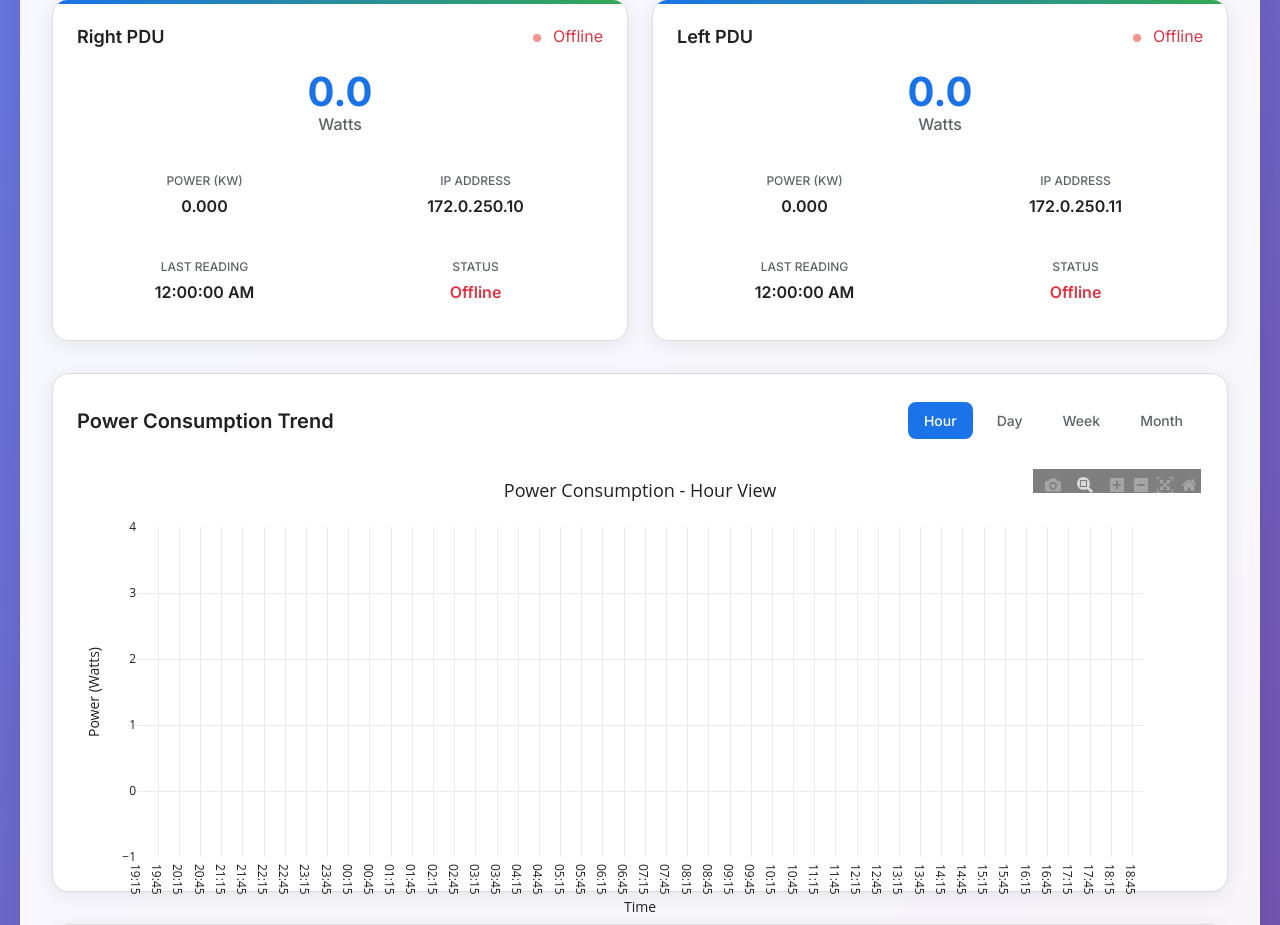
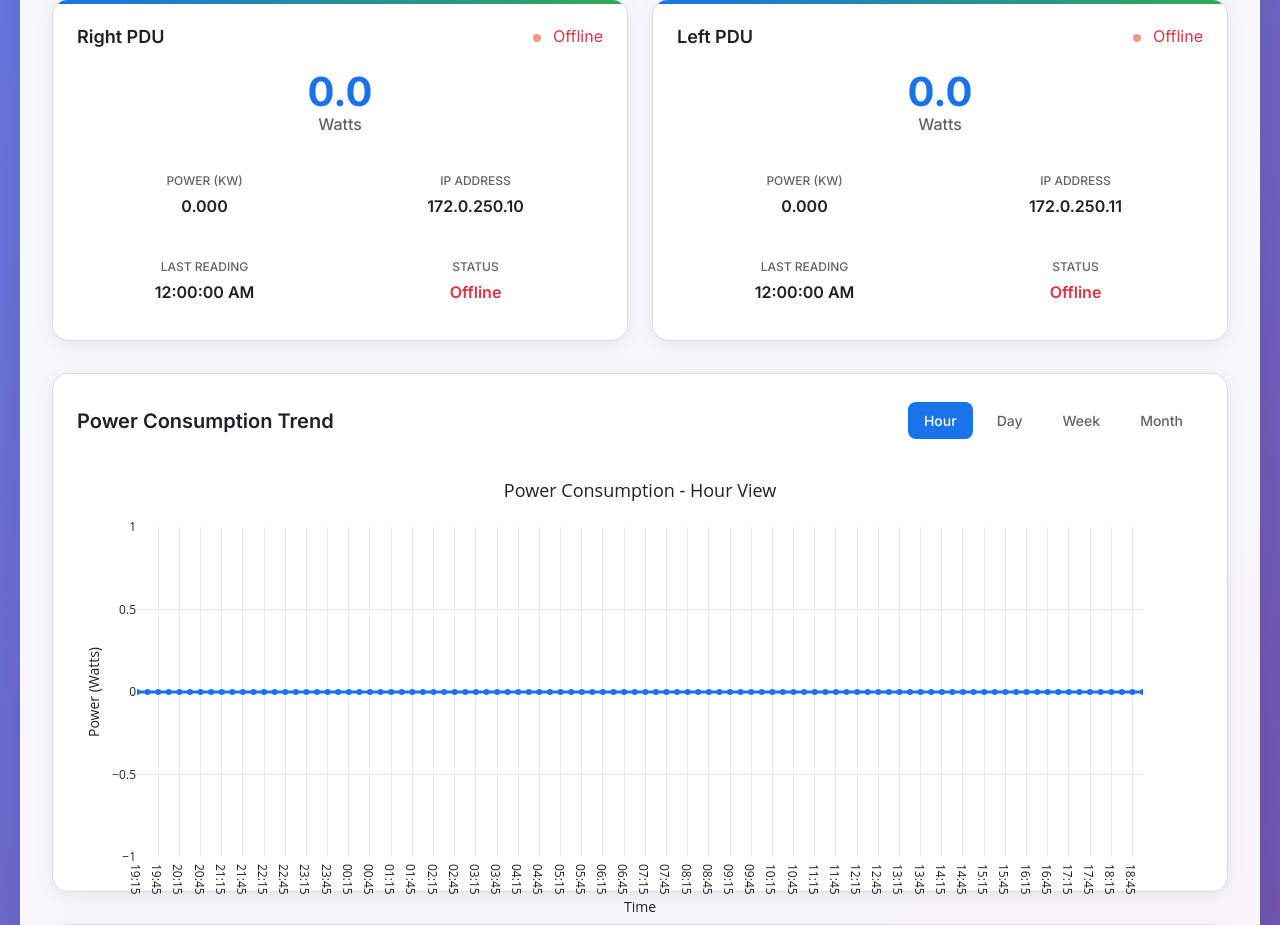
Before and after one commit to TWSOLLTD/PDU, a Flask app: page / in a window 1280 px wide. Shown: the part 489-1414 px from the top of the page. Run offline with Flask 3, Linux system fonts and the light colour scheme; data comes from the database, SQL or seed files in the repository; data that the repository does not hold is empty; some libraries are stand-ins or nearby versions.

Commit message:
more graph changes

```diff
--- a/app.py
+++ b/app.py
@@ -186,7 +186,7 @@ def get_power_data():
                     avg_power = sum(interval_data[target_interval]) / len(interval_data[target_interval])
                     chart_data['power_watts'].append(round(avg_power, 1))
                 else:
-                    chart_data['power_watts'].append(None)  # Use None to show gaps
+                    chart_data['power_watts'].append(0)  # Use 0 to show all dots
 
         elif period == 'day':
             # Get last 7 days of data, grouped by day
@@ -216,7 +216,7 @@ def get_power_data():
                     avg_power = sum(daily_data[target_date]) / len(daily_data[target_date])
                     chart_data['power_watts'].append(round(avg_power, 1))
                 else:
-                    chart_data['power_watts'].append(None)
+                    chart_data['power_watts'].append(0)
 
         elif period == 'week':
             # Get last 4 weeks of data, grouped by week
@@ -249,7 +249,7 @@ def get_power_data():
                     avg_power = sum(weekly_data[target_week]) / len(weekly_data[target_week])
                     chart_data['power_watts'].append(round(avg_power, 1))
                 else:
-                    chart_data['power_watts'].append(None)
+                    chart_data['power_watts'].append(0)
 
         elif period == 'month':
             # Get last 12 months of data, grouped by month
@@ -279,7 +279,7 @@ def get_power_data():
                     avg_power = sum(monthly_data[target_month]) / len(monthly_data[target_month])
                     chart_data['power_watts'].append(round(avg_power, 1))
                 else:
-                    chart_data['power_watts'].append(None)
+                    chart_data['power_watts'].append(0)
 
         return jsonify({
             'success': True,
--- a/templates/index.html
+++ b/templates/index.html
@@ -1103,9 +1103,8 @@
 
                 const config = {
                     responsive: true,
-                    displayModeBar: true,
-                    displaylogo: false,
-                    modeBarButtonsToRemove: ['pan2d', 'lasso2d', 'select2d']
+                    displayModeBar: false,
+                    displaylogo: false
                 };
 
                 Plotly.newPlot('power-chart', traces, layout, config);
@@ -1154,9 +1153,8 @@
 
                 const config = {
                     responsive: true,
-                    displayModeBar: true,
-                    displaylogo: false,
-                    modeBarButtonsToRemove: ['pan2d', 'lasso2d', 'select2d']
+                    displayModeBar: false,
+                    displaylogo: false
                 };
 
                 Plotly.newPlot('energy-chart', traces, layout, config);
```
